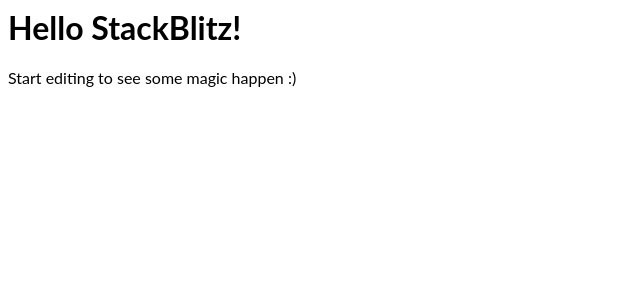
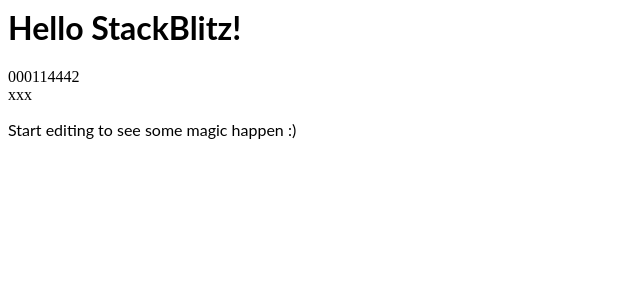
Before and after one commit to ruhaim/one-armed-bandit-ruhaim, a React (Create React App) app: page / in a window 1280 px wide. Shown: the top 300 px of the page, without its empty margins (0-640 px from the left). Built offline with nearby package versions, Linux system fonts and the light colour scheme.

Commit message:
2 files modified, 2 added

```diff
--- a/App.tsx
+++ b/App.tsx
@@ -1,10 +1,14 @@
 import * as React from 'react';
+import SlotMachine from './components/SlotMachine';
 import './style.css';
+import { generateSlotState } from './utils/slot-utils';
 
 export default function App() {
   return (
     <div>
       <h1>Hello StackBlitz!</h1>
+      <div>{generateSlotState()}</div>
+      <SlotMachine />
       <p>Start editing to see some magic happen :)</p>
     </div>
   );
--- /dev/null
+++ b/components/SlotMachine.tsx
@@ -0,0 +1,5 @@
+import * as React from 'react';
+
+export default function SlotMachine(): React.ReactElement {
+  return <div> xxx </div>;
+}
--- /dev/null
+++ b/utils/slot-utils.ts
@@ -0,0 +1,12 @@
+export function generateSlotState(): number[][] {
+  const numRows = 3;
+  const numCols = 3;
+  const arr = Array(numRows)
+    .fill([])
+    .map(() => Array(numCols).fill(0).map(getRandomSlot));
+  return arr;
+}
+
+export function getRandomSlot(): number {
+  return Math.floor(Math.random() * 5);
+}
```
Also changed, not shown: 1 other file (tests, documents, lock files or other folders).
